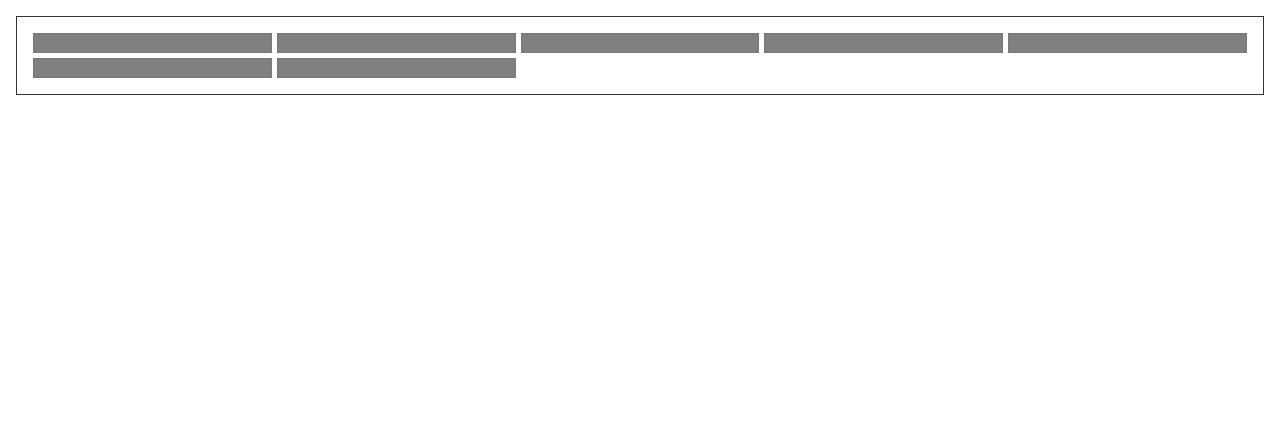
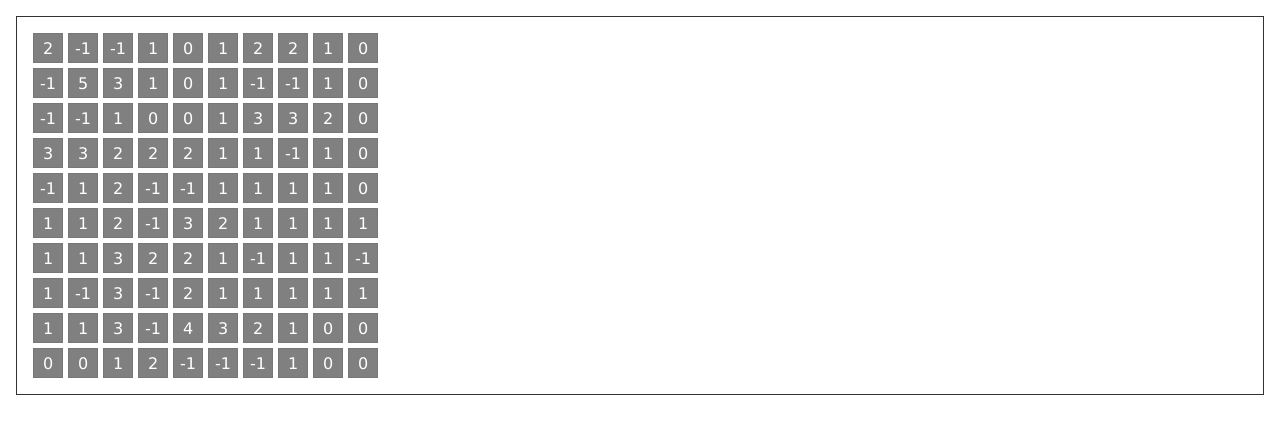
Before and after one commit to Yuri-Un/minesweeper, a plain HTML site: page index.html in a window 1280 px wide. Drawn offline with Linux system fonts and the light colour scheme.

Commit message:
Finished the board generator module

```diff
--- a/index.html
+++ b/index.html
@@ -8,7 +8,7 @@
     <link rel="stylesheet" href="./styles/styles.css">
 </head>
 <body>
-    <div class="minesweeper">
+    <div id="minesweeper" class="minesweeper">
         <div class="box"></div>
         <div class="box"></div>
         <div class="box"></div>
--- a/scripts/app.js
+++ b/scripts/app.js
@@ -1,6 +1,8 @@
-import {createBoard} from './minesweeper-mod.js';
+import {initBoard, renderBoard, gameMode} from './minesweeper-mod.js';
 
-let b = createBoard(5, 5, 5);
+let b = initBoard(gameMode.EASY_MODE);
+renderBoard("minesweeper", b);
 
-console.table(b);
+console.table(b.field);
+
 console.log(Math.floor(Math.random()*100));
--- a/scripts/minesweeper-mod.js
+++ b/scripts/minesweeper-mod.js
@@ -1,23 +1,175 @@
-export function createBoard(rows, columns, mines){
-    let board = new Array(rows);
+//The generic board object
+const board = {
+    mines: 0,
+    rows: 0,
+    columns: 0,
+    field: Array()
+}
 
-    for (let row = 0; row < board.length; row++) {
-        board[row] = new Array(columns);
+const boardStats = {
+    minRows: 5,
+    minColumns: 5,
+    maxRows: 100,
+    maxColumns: 100,
+    isMobileMode: false
+}
 
-        for (let column = 0; column < columns; column++) {
-            board[row][column] = 0;
+export const gameMode = {
+    TEST_MODE: {rows: 5, columns: 5, mines: 5},
+    EASY_MODE: {rows: 10, columns: 10, mines: 20},
+    NORMAL_MODE: {rows: 20, columns: 20, mines: 80},
+    HARD_MODE: {rows: 50, columns: 50, mines: 50},
+    CUSTOM_MODE: {},
+    RANDOM_MODE: {}
+}
+
+export function initBoard(mode = gameMode.TEST_MODE){
+
+    if(mode.rows < boardStats.minRows || mode.columns < boardStats.minColumns){
+        errorLog('The board is too small');
+        return;
+    }
+
+    if(mode.rows > boardStats.maxRows || mode.columns > boardStats.maxColumns){
+        errorLog('The board is too big');
+        return;
+    }
+
+    if(mode.mines < Math.round(mode.rows * mode.columns / 5)){
+        errorLog('Not enought mines on the board');
+        return;
+    }
+
+    if(mode.mines > Math.round(mode.rows * mode.columns / 2)){
+        errorLog('There are too many mines on the board');
+        return;
+    }
+
+    return createBoard(mode.rows, mode.columns, mode.mines);
+
+}
+
+function createBoard(rows, columns, mines){
+    board.mines = mines;
+    board.rows = rows;
+    board.columns = columns;
+    board.field = new Array(rows);
+
+    for (let row = 0; row < board.field.length; row++) {
+        board.field[row] = new Array(columns);
+
+        for (let column = 0; column < board.field[row].length; column++) {
+            board.field[row][column] = 0;
         }
     }
+
+    setMines(board, mines);
+    setMineRadar(board);
 
     return board;
 }
 
-function getRandomInt(max = 10){
-    return Math.floor(Math.random());
+export function renderBoard(id, board){
+    if(id.length <= 0){
+        errorLog('The board DOM id value is missing');
+        return;
+    }
+
+    const domBoard = document.getElementById(id);
+
+    //let cssColumns = getComputedStyle(document.documentElement).getPropertyValue('--ms-columns');
+    domBoard.innerHTML = '';
+    document.documentElement.style.setProperty('--ms-columns', board.columns);
+
+    if(domBoard === null){
+        errorLog('Incorrect board DOM id');
+        return;
+    }
+
+    for (let row = 0; row < board.field.length; row++) {
+        for (let column = 0; column < board.field[row].length; column++) {
+            const element = board.field[row][column];
+
+            let spot = document.createElement('div');
+            let text = document.createTextNode(element);
+            spot.setAttribute('class', 'box');
+            spot.setAttribute('cell', row + ':' + column)
+            spot.appendChild(text);
+
+            domBoard.appendChild(spot);
+        }
+    }
 }
 
+
+function errorLog(msg){
+    console.log('ERROR: ' + msg);
+}
+
+function getRandomInt(max = 100){
+    return Math.floor(Math.random() * max);
+}
+
+//Set mines on the board one by one recursively
 function setMines(board, mines){
     let minesLeft = mines;
-    const maxMinesPerRow = Math.round(columns/2);
+    const maxMinesPerRow = Math.round(board.columns/3);
+    let minesPerRowCounter = 0;
 
+    for (let row = 0; row < board.field.length; row++) {
+        for (let column = 0; column < board.field[row].length; column++) {
+            let element = board.field[row][column];
+
+            if(element === -1) continue;
+
+            if(getRandomInt() > 90 && minesPerRowCounter < maxMinesPerRow){
+                board.field[row][column] = -1;
+                minesLeft--;
+                minesPerRowCounter++;
+
+                if(minesLeft <= 0) return;
+            }
+        }
+        minesPerRowCounter = 0;
+    }
+
+    setMines(board, minesLeft);
 }
+
+//Set mines proximity map overlay
+function setMineRadar(board){
+    for (let row = 0; row < board.field.length; row++) {
+        for (let column = 0; column < board.field[row].length; column++) {
+            let element = board.field[row][column];
+
+            if(element !== -1){
+                board.field[row][column] = countNearbyMines(board, row, column);
+            }
+        }
+    }
+}
+
+//A sub-processor for setMineRadar()
+function countNearbyMines(board, row, column){
+    let result = 0;
+    let leftOffsetColumn = column - 1;
+    let rightOffsetColumn = column + 1;
+    let upperOffsetRow = row - 1;
+    let bottomOffsetRow = row + 1;
+
+    if(leftOffsetColumn < 0) leftOffsetColumn = 0;
+    if(rightOffsetColumn >= board.field[row].length) rightOffsetColumn = column;
+    if(upperOffsetRow < 0) upperOffsetRow = 0;
+    if(bottomOffsetRow >= board.field.length) bottomOffsetRow = row;
+
+    for (let i = upperOffsetRow; i <= bottomOffsetRow; i++) {
+        for (let j = leftOffsetColumn; j <= rightOffsetColumn; j++) {
+            const element = board.field[i][j];
+
+            if(i === row && j === column) continue;
+            if(element === -1) result++;
+        }
+    }
+
+    return result;
+}
--- a/styles/styles.css
+++ b/styles/styles.css
@@ -1,6 +1,6 @@
 :root{
-    --columns: 10;
-    --rows: 10;
+    --ms-columns: 10;
+    --ms-rows: 10;
 
     --def-font-size: 16px;
 }
@@ -14,8 +14,9 @@
 
 .minesweeper{
     display: grid;
-    grid-template-columns: repeat(5, 1fr);
-    grid-auto-rows: minmax(20px, auto);
+    grid-template-columns: repeat(var(--ms-columns), 30px);
+    grid-auto-rows: 30px;
+    /* grid-auto-columns: 20px; */
     grid-gap: 5px;
 
     border: 1px solid #333;
@@ -24,6 +25,11 @@
 }
 
 .box{
+    display: flex;
+    align-items: center;
+    justify-content: center;
+
     background:gray;
+    color: white;
     border: 1px solid #777;
 }
```
